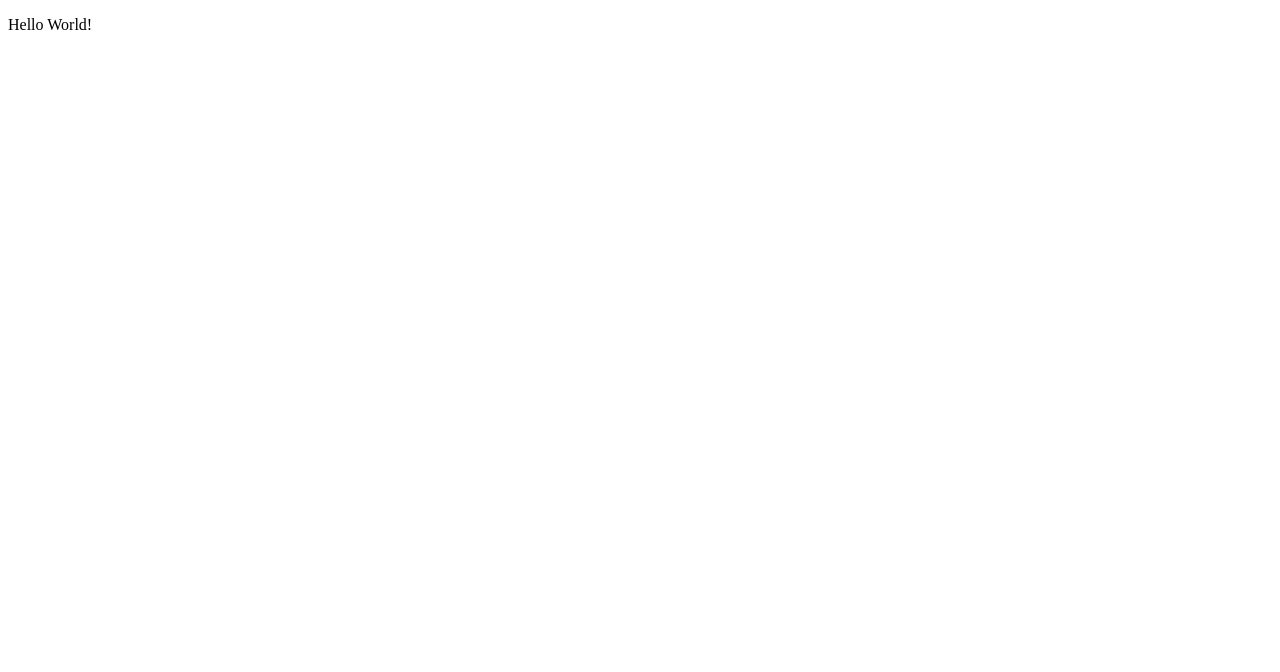
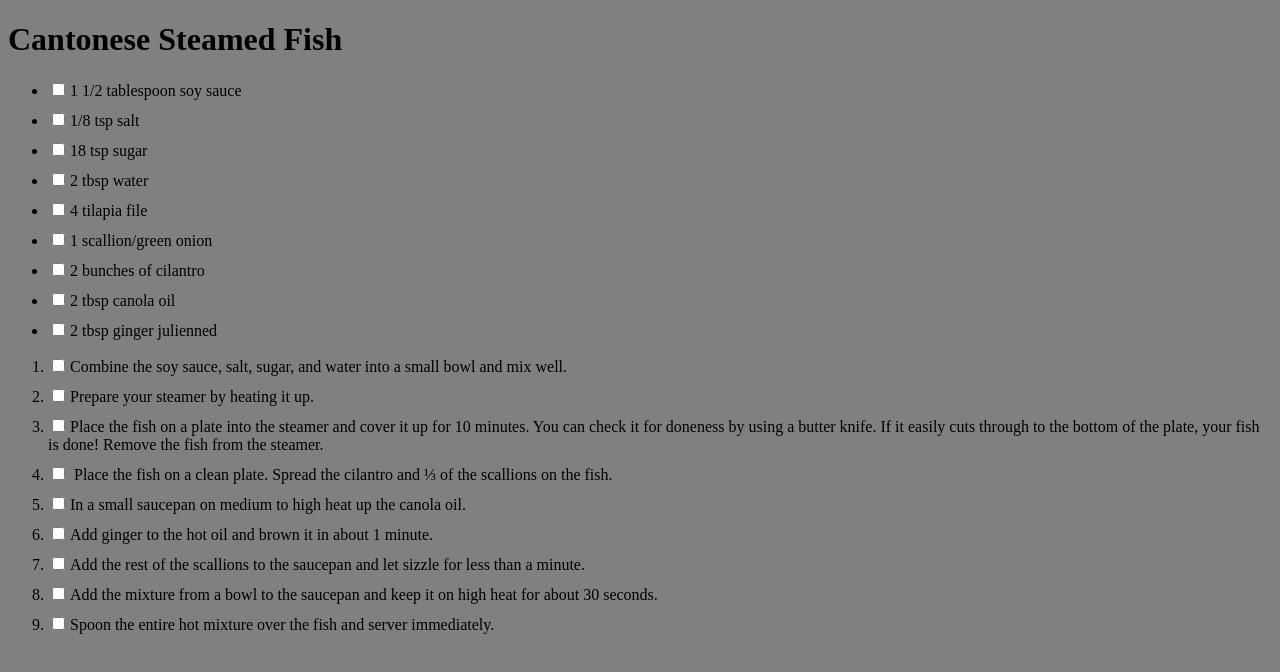
Before and after one commit to mszymulanski/mszymulanski.github.io, a plain HTML site: page index.html in a window 1280 px wide. Drawn offline with Linux system fonts and the light colour scheme.

Commit message:
Changed the index to be a fish recipe.

```diff
--- a/index.html
+++ b/index.html
@@ -1,9 +1,61 @@
 <!DOCTYPE html>
-<html>
-    <head>
-        <title>The Public Page</title>
-    </head>
-    <body>
-        <p>Hello World!</p>
-    </body>
+<html lang="en">
+  <head>
+    <meta charset="UTF-8" />
+    <title>Sample Site</title>
+    <link type="text/css" href="main.css" rel="stylesheet" />
+    <style>
+      body {
+        background-color: gray;
+      }
+      input[type="checkbox"] {
+        margin-right: 5px;
+      }
+      li {
+        margin: 10px 0;
+      }
+    </style>
+  </head>
+  <body>
+    <main>
+      <h1>Cantonese Steamed Fish</h1>
+      <article>
+        <section id="ingredients">
+          <ul>
+            <li><input type="checkbox"></input>1 1/2 tablespoon soy sauce</li>
+            <li><input type="checkbox"></input>1/8 tsp salt</li>
+            <li><input type="checkbox"></input>18 tsp sugar</li>
+            <li><input type="checkbox"></input>2 tbsp water</li>
+            <li><input type="checkbox"></input>4 tilapia file</li>
+            <li><input type="checkbox"></input>1 scallion/green onion</li>
+            <li><input type="checkbox"></input>2 bunches of cilantro</li>
+            <li><input type="checkbox"></input>2 tbsp canola oil</li>
+            <li><input type="checkbox"></input>2 tbsp ginger julienned</li>
+            <li)1 scallion/green onion(julienned)</li>
+          </ul>
+        </section>
+        <section id="instructions">
+          <ol>
+            <li><input type="checkbox"></input>Combine the soy sauce, salt, sugar, and water into a small bowl and mix well.</li>
+            <li><input type="checkbox"></input>Prepare your steamer by heating it up.</li>
+            <li><input type="checkbox"></input>Place the fish on a plate into the steamer and cover it up for 10 minutes. You can check it for doneness by using a butter knife. If it easily cuts through to the bottom of the plate, your fish is done! Remove the fish from the steamer.
+            </li>
+            <li><input type="checkbox"></input>
+              Place the fish on a clean plate. Spread the cilantro and ⅓ of the scallions on the fish.
+            </li>
+            <li><input type="checkbox"></input>In a small saucepan on medium to high heat up the canola oil.
+            </li>
+            <li><input type="checkbox"></input>Add ginger to the hot oil and brown it in about 1 minute.
+            </li>
+            <li><input type="checkbox"></input>Add the rest of the scallions to the saucepan and let sizzle for less than a minute.
+            </li>
+            <li><input type="checkbox"></input>Add the mixture from a bowl to the saucepan and keep it on high heat for about 30 seconds.
+            </li>
+            <li><input type="checkbox"></input>Spoon the entire hot mixture over the fish and server immediately.
+            </li>
+          </ol>
+        </section>
+      </article>
+    </div>
+  </body>
 </html>
```
